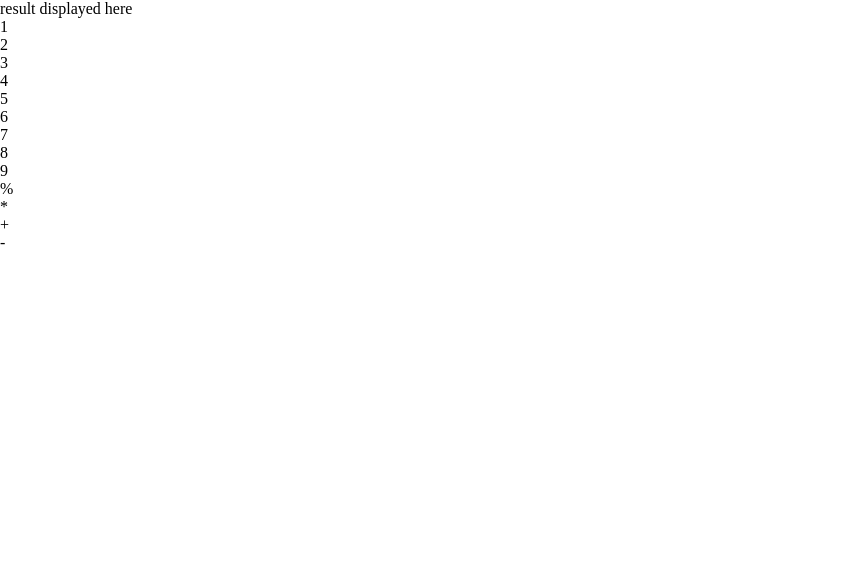
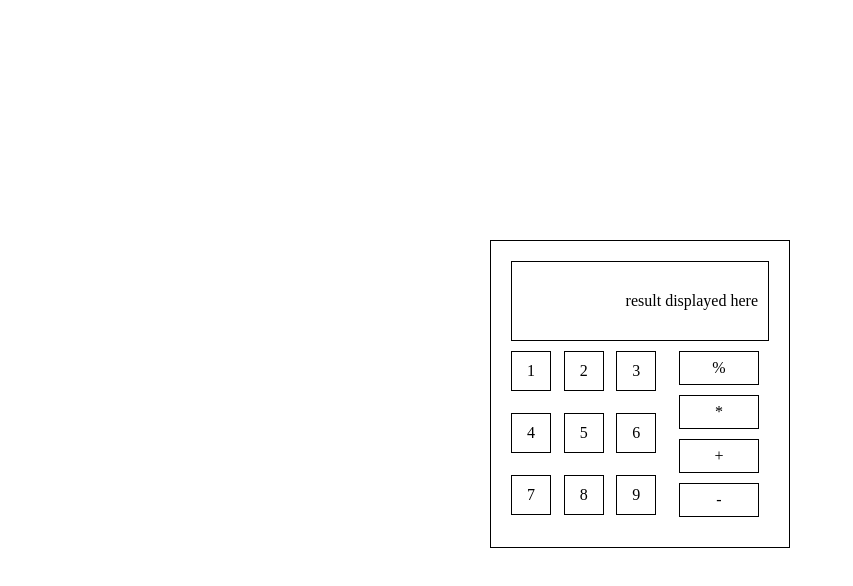
Before and after one commit to EthanHardwick/calculator, a plain HTML site: page index.html in a window 1280 px wide. Shown: the whole page, without its empty margins (0-853 px from the left). Drawn offline with Linux system fonts and the light colour scheme.

Commit message:
completed the basic css required to interact with the calculator

```diff
--- a/index.html
+++ b/index.html
@@ -9,24 +9,24 @@
 </head>
 <body>
   <div class="container">
-    <div class="content">
-      <div class="display">result displayed here</div>
+    <div class="display">result displayed here</div>
+    <div class="input-container-flex">
       <div class="number-container-grid">
-        <div class="number-box">1</div>
-        <div class="number-box">2</div>
-        <div class="number-box">3</div>
-        <div class="number-box">4</div>
-        <div class="number-box">5</div>
-        <div class="number-box">6</div>
-        <div class="number-box">7</div>
-        <div class="number-box">8</div>
-        <div class="number-box">9</div>
+        <div class="number-box"><p>1</p></div>
+        <div class="number-box"><p>2</p></div>
+        <div class="number-box"><p>3</p></div>
+        <div class="number-box"><p>4</p></div>
+        <div class="number-box"><p>5</p></div>
+        <div class="number-box"><p>6</p></div>
+        <div class="number-box"><p>7</p></div>
+        <div class="number-box"><p>8</p></div>
+        <div class="number-box"><p>9</p></div>
       </div>
       <div class="operator-container-flex">
-        <div class="operator">%</div>
-        <div class="operator">*</div>
-        <div class="operator">+</div>
-        <div class="operator">-</div>
+        <div class="operator"><p>%</p></div>
+        <div class="operator"><p>*</p></div>
+        <div class="operator"><p>+</p></div>
+        <div class="operator"><p>-</p></div>
       </div>
     </div>
   </div>
--- a/style.css
+++ b/style.css
@@ -5,5 +5,56 @@
 }
 
 .container {
+width: 300px;
+margin: 30vh auto;
+border: 1px solid black;
+padding: 20px;
+}
 
+.display {
+  border: 1px solid black;
+  padding: 30px 10px;
+  text-align: right;
 }
+
+.input-container-flex {
+display: flex;
+flex-direction: row;
+}
+
+.number-container-grid {
+  display: grid;
+  grid-template-columns: repeat(3, 1fr);
+  grid-template-rows: repeat(3, 1fr);
+  width: 200px;
+}
+
+.number-box {
+  border: 1px solid black;
+  width: 40px;
+  height: 40px;
+  margin: 10px 10px 10px 0px;
+  position: relative;
+}
+
+.number-box p {
+  position: absolute;
+  top: 50%;
+  left: 50%;
+  transform: translate(-50%, -50%);
+}
+
+.operator {
+  position: relative;
+ border: 1px solid black;
+ height: 34px;
+ width: 80px;
+ margin: 10px;
+}
+
+.operator p {
+  position: absolute;
+  top: 50%;
+  left: 50%;
+  transform: translate(-50%, -50%);
+}
```
